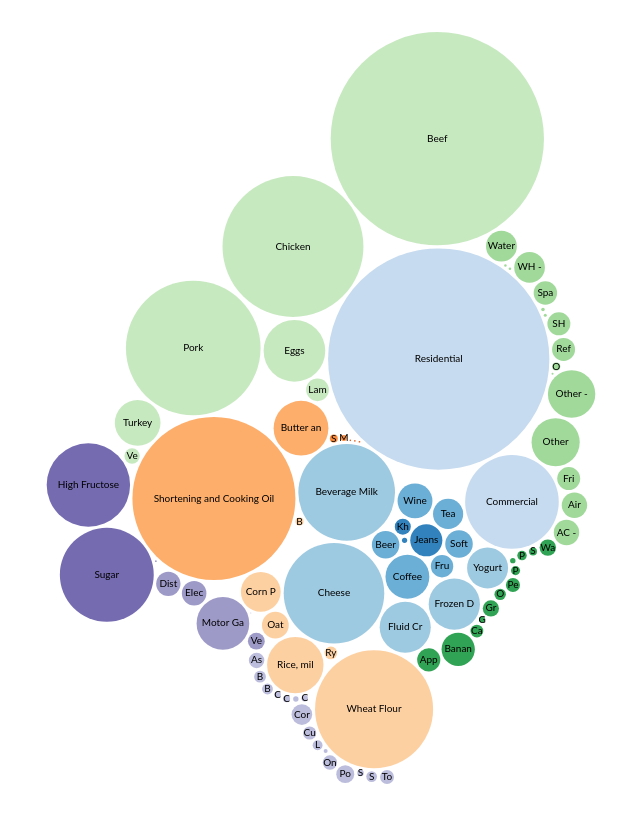
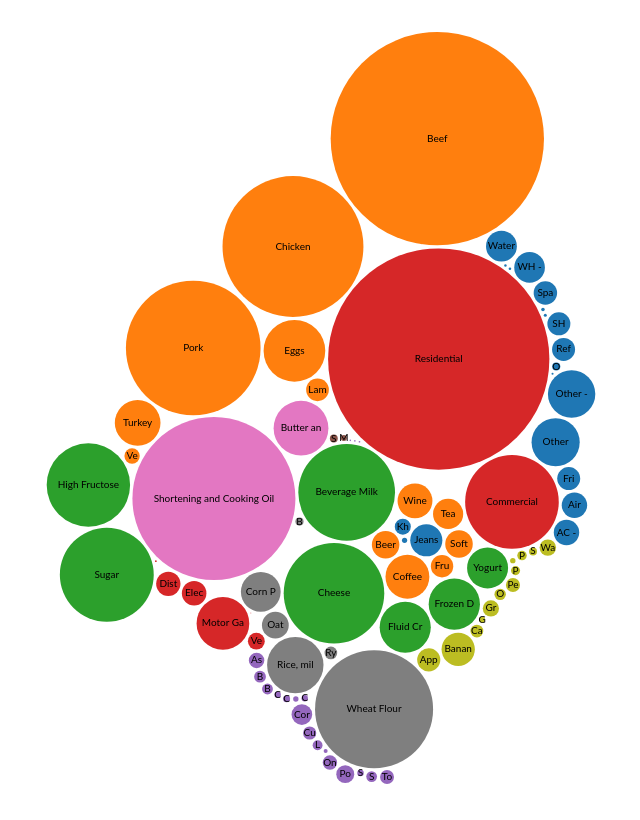
Before and after one commit to mtaptich/WaterFacts, a plain HTML site: page processing/watter_bubble.html in a window 1280 px wide. Shown: the whole page, without its empty margins (87-727 px from the left). Drawn offline with nearby package versions, Linux system fonts and the light colour scheme.

Commit message:
added maps and fixed edits

```diff
--- a/processing/watter_bubble.html
+++ b/processing/watter_bubble.html
@@ -103,7 +103,7 @@ form {
 
 var diameter = 800,
     format = d3.format(",d"),
-    color = d3.scale.category20c();
+    color = d3.scale.category10();
 
 var bubble = d3.layout.pack()
     .sort(null)
@@ -125,8 +125,6 @@ d3.json("ca_per_capita_consumption.json", function(error, root) {
       .attr("class", "node")
       .attr("transform", function(d) { return "translate(" + d.x + "," + d.y + ")"; });
 
-  //node.append("title")
-      //.text(function(d) { return d.className + ": " + format(d.value); });
 
   node.append("circle")
       .attr("r", function(d) { return d.r; })
```
Also changed, not shown: 1 other file.
